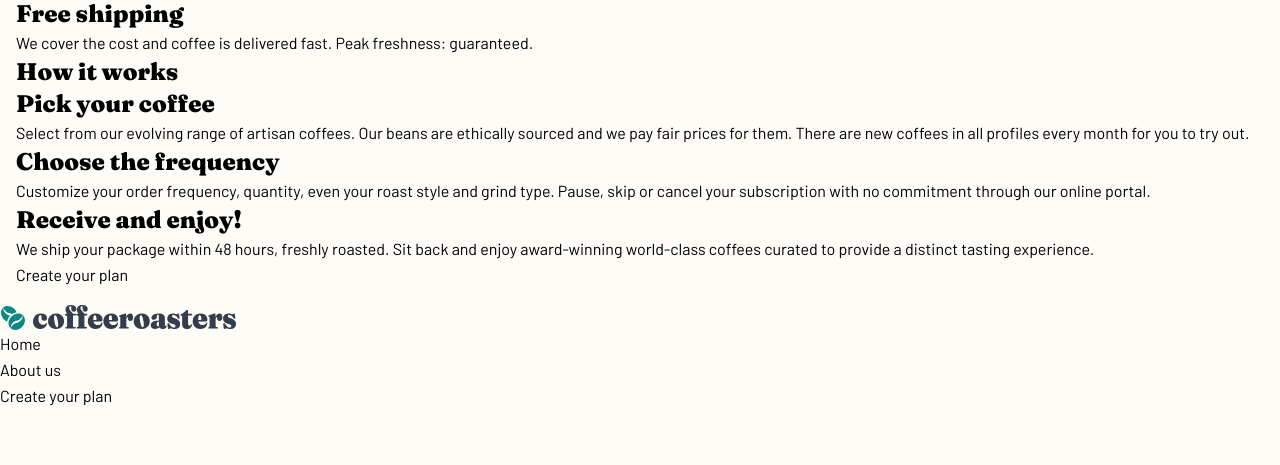
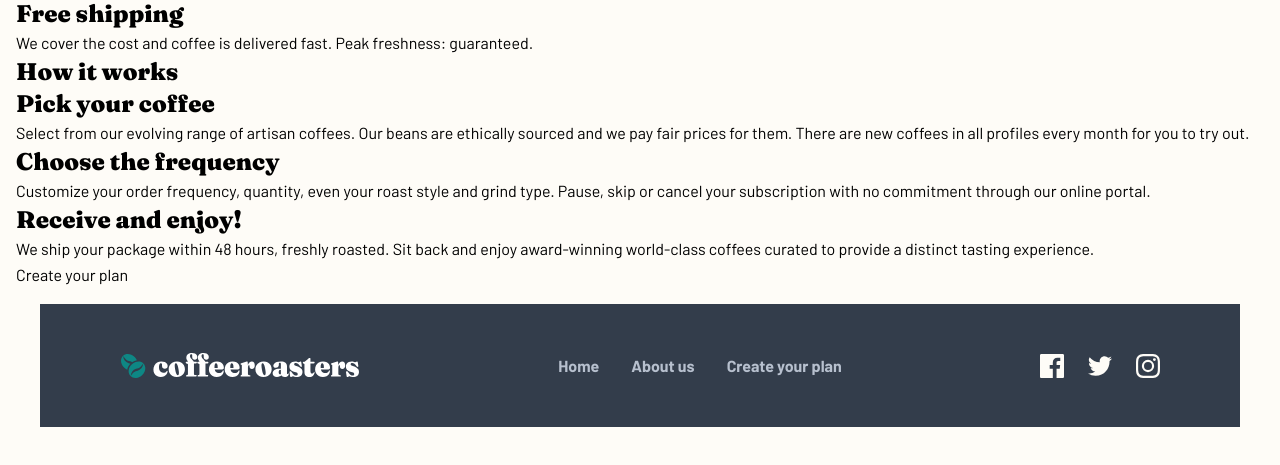
Before and after one commit to Dudeldups/FM-coffeeroasters, a React (Vite) app: page / in a window 1280 px wide. Shown: the part 2796-3261 px from the top of the page. Built offline with nearby package versions, Linux system fonts and the light colour scheme.

Commit message:
added footer styling + white logo

```diff
--- a/src/components/Footer.tsx
+++ b/src/components/Footer.tsx
@@ -1,17 +1,21 @@
 import { Link } from "react-router-dom";
-import coffeeroastersLogo from "../assets/shared/desktop/logo.svg";
+import coffeeroastersLogoWhite from "../assets/shared/desktop/logo-white.svg";
 import Facebook from "./logos/Facebook";
 import Instagram from "./logos/Instagram";
 import Twitter from "./logos/Twitter";
 
 const Footer = () => {
   return (
-    <footer>
-      <div>
-        <img src={coffeeroastersLogo} alt="Coffeeroasters logo" />
+    <footer className="mb-[40rem] flex justify-center px-6 sm:px-10">
+      <div className="flex w-full max-w-7xl flex-col items-center bg-custom-dark-blue px-5 py-12 lg:flex-row lg:items-center lg:justify-between lg:px-12 xl:px-20">
+        <img
+          className="w-52 sm:w-60"
+          src={coffeeroastersLogoWhite}
+          alt="Coffeeroasters logo"
+        />
 
-        <nav>
-          <ul>
+        <nav className="mt-10 md:mt-8 lg:mt-0">
+          <ul className="text-custom-light-grey flex flex-col items-center gap-3 font-bold md:flex-row md:gap-8">
             <li>
               <Link to="/">Home</Link>
             </li>
@@ -24,7 +28,7 @@ const Footer = () => {
           </ul>
         </nav>
 
-        <ul>
+        <ul className="mt-10 flex items-center justify-center gap-6 md:mt-14 lg:mt-0">
           <li>
             <Facebook />
           </li>
```
Also changed, not shown: src/assets/shared/desktop/logo-white.svg (added).
